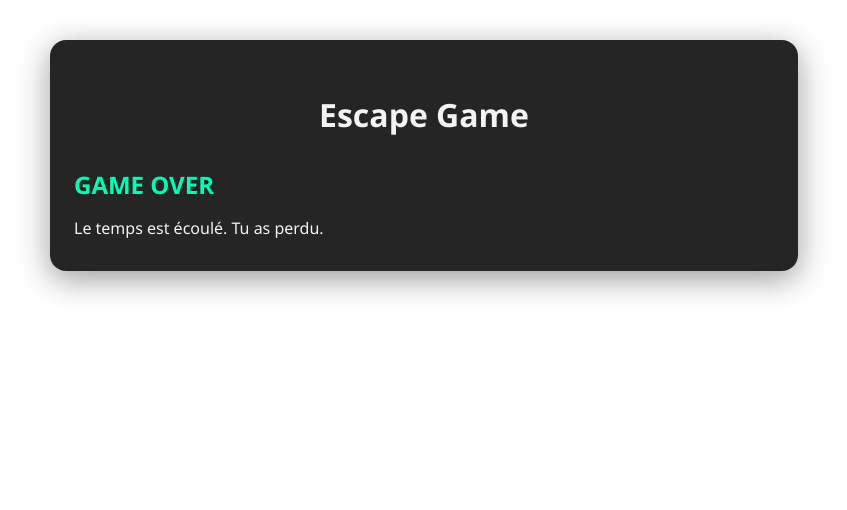
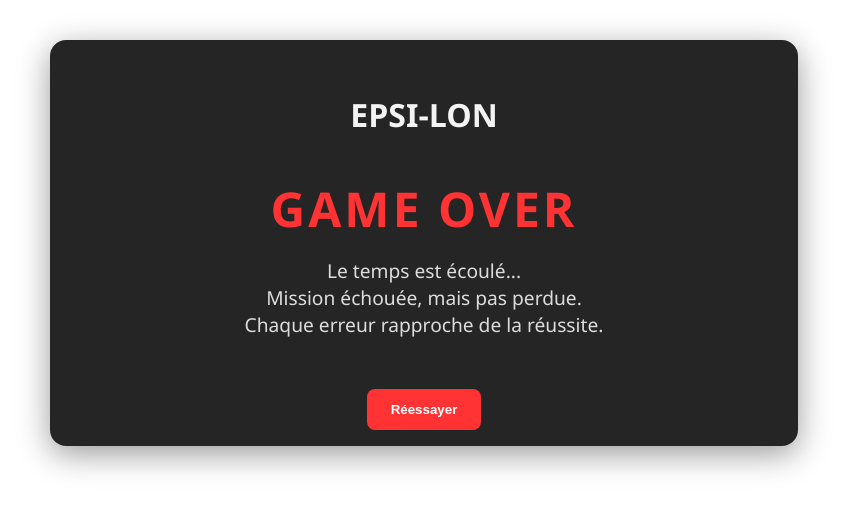
Before and after one commit to TheotimChevalier/Escape-number-1, a React (Create React App) app in the folder my-react-website/: page /game-over in a window 1280 px wide. Shown: the top 510 px of the page, without its empty margins (216-1063 px from the left). Built offline with nearby package versions, Linux system fonts and the light colour scheme; the HTML template or start-up script is replaced by a standard one.

Commit message:
Game-Overfais

```diff
--- a/my-react-website/src/pages/GameOver/GameOver.jsx
+++ b/my-react-website/src/pages/GameOver/GameOver.jsx
@@ -1,14 +1,28 @@
 import React from 'react';
+import { useNavigate } from 'react-router-dom';
+import "./GameOvercss.css";
+export default function GameOver() {
+  const navigate = useNavigate();
 
-export default function GameOver() {
   return (
     <div className="escape-container">
       <header>
-        <h1>Escape Game</h1>
+        <h1>EPSI-LON</h1>
       </header>
+
       <main className="game-over-screen">
-        <h2>GAME OVER</h2>
-        <p>Le temps est écoulé. Tu as perdu.</p>
+        <h2 className="game-over-title">GAME OVER</h2>
+        <p className="game-over-text">
+          Le temps est écoulé...
+          <br />
+          Mission échouée, mais pas perdue.
+          <br />
+          Chaque erreur rapproche de la réussite.
+        </p>
+
+        <button className="retry-button" onClick={() => navigate('/')}>
+          Réessayer
+        </button>
       </main>
     </div>
   );
--- /dev/null
+++ b/my-react-website/src/pages/GameOver/GameOvercss.css
@@ -0,0 +1,52 @@
+.game-over-screen {
+  text-align: center;
+  animation: fadeIn 2s ease-in-out;
+}
+
+.game-over-title {
+  color: #ff3333;
+  font-size: 3rem;
+  letter-spacing: 3px;
+  animation: shake 0.6s ease-in-out 1s;
+}
+
+.game-over-text {
+  margin-top: 1rem;
+  font-size: 1.2rem;
+  color: #ddd;
+  animation: fadeIn 3s ease-in forwards;
+}
+
+.retry-button {
+  margin-top: 2rem;
+  background-color: #ff3333;
+  color: white;
+  border: none;
+  padding: 0.8rem 1.5rem;
+  border-radius: 8px;
+  font-weight: bold;
+  cursor: pointer;
+  transition: background-color 0.3s;
+}
+
+.retry-button:hover {
+  background-color: #cc0000;
+}
+
+/* Animations */
+@keyframes fadeIn {
+  from {
+    opacity: 0;
+    transform: translateY(20px);
+  }
+  to {
+    opacity: 1;
+    transform: translateY(0);
+  }
+}
+
+@keyframes shake {
+  0%, 100% { transform: translateX(0); }
+  20%, 60% { transform: translateX(-10px); }
+  40%, 80% { transform: translateX(10px); }
+}
```
